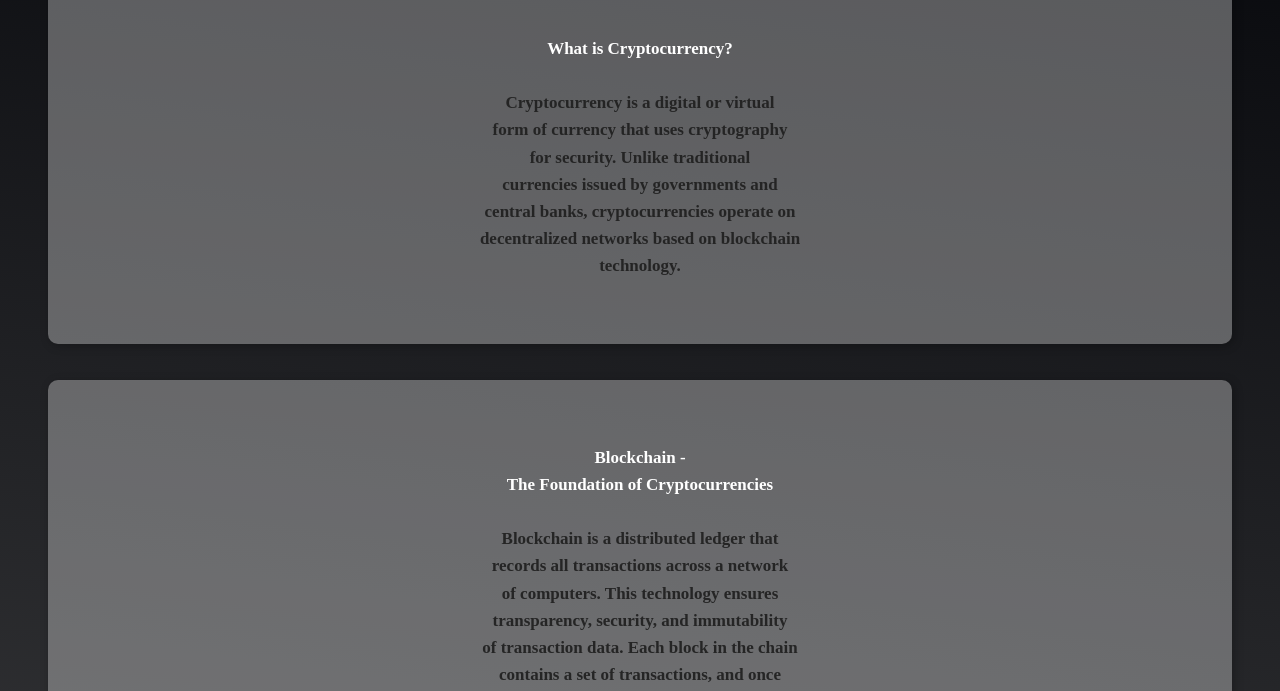
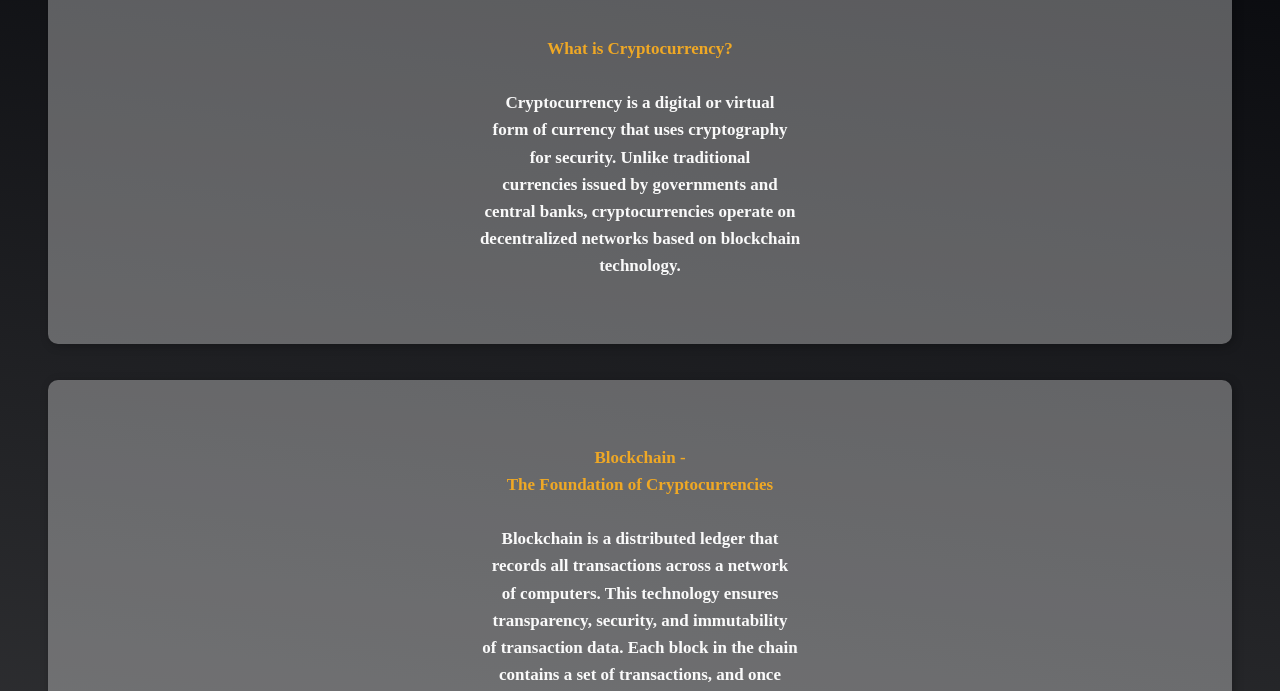
Before and after one commit to Investmentsltd/Invesco, a plain HTML site: page index.html in a window 1280 px wide. Shown: the part 3449-4140 px from the top of the page. Drawn offline with Linux system fonts and the light colour scheme.

Commit message:
Add files via upload

```diff
--- a/styles/style.css
+++ b/styles/style.css
@@ -231,7 +231,7 @@ nav ul li a:hover{
 
 .container6 .text .subtext{
   font-size: 17px;
-  color: rgba(34, 34, 34, 0.965);
+  color: rgba(255, 255, 255, 0.965);
   font-weight: bold;
   line-height: 1.7rem;
   letter-spacing: 0rem;
@@ -239,7 +239,7 @@ nav ul li a:hover{
 }
 
 .container6 .text .subtext p{
-  color: white;
+  color: rgb(239, 168, 37);
 }
 
 .container7{
```
